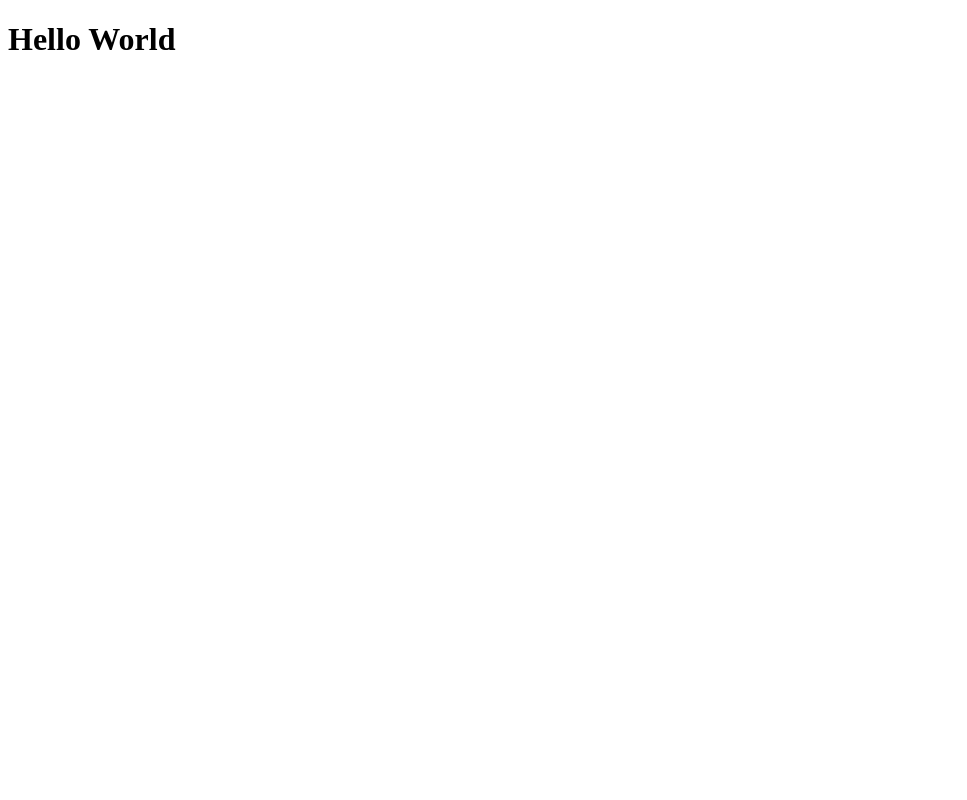
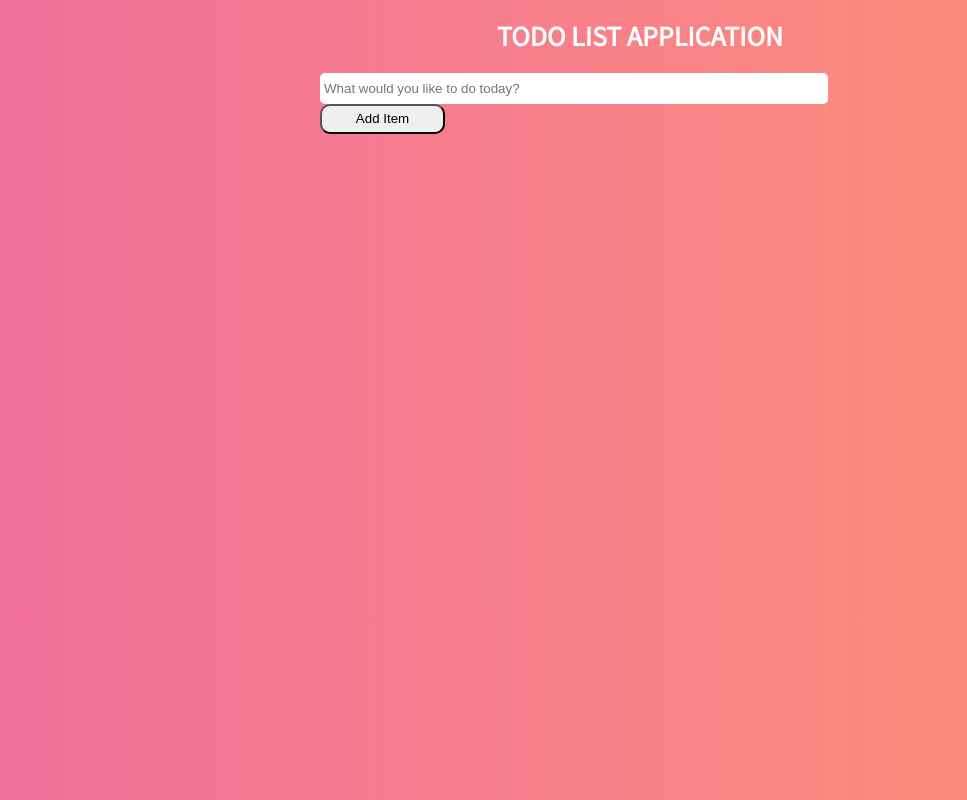
Before and after one commit to smazydev/todo-application, a React (Create React App) app: page / in a window 1280 px wide. Shown: the whole page, without its empty margins (0-967 px from the left). Built offline with nearby package versions, Linux system fonts and the light colour scheme.

Commit message:
Added gradient background to application and made AddItemToList Component

```diff
--- a/src/App.css
+++ b/src/App.css
@@ -0,0 +1,33 @@
+.App {
+
+    width: 100%;
+    margin:  auto auto;
+    height: 600px;
+}
+
+.Title {
+    text-align: center;
+    color: white;
+    text-transform: uppercase;
+    font-size: 25px;
+}
+
+.FormContainer {
+    width: 50%;
+    margin: 20px auto 0px auto;
+}
+
+.AddItemToList {
+    width: 500px;
+    margin-right: 25px;
+    border-radius: 5px;
+    height: 25px;
+    color: white;
+    border: 2px solid white;
+}
+
+.AddItemBtn {
+    height: 30px;
+    border-radius: 10px;
+    width: 125px;
+}
--- a/src/App.js
+++ b/src/App.js
@@ -1,9 +1,15 @@
 import './App.css';
+import {AddItemToList} from './components/AddItemToList';
+import {ToDoListItem} from './components/ToDoListItem';
+
+
 
 function App() {
   return (
     <div className="App">
-      <h1>Hello World</h1>
+      <h1 className="Title">Todo List Application</h1>
+      <AddItemToList/>
+      <ToDoListItem/>
     </div>
   );
 }
--- /dev/null
+++ b/src/components/AddItemToList.js
@@ -0,0 +1,12 @@
+import React from 'react'
+
+export const AddItemToList = () => {
+    return (
+        <div className="FormContainer">
+            <form className="AddItemForm">
+                <input className="AddItemToList" type="text" htmlFor="ToDoListItem" placeholder="What would you like to do today?"></input>
+                <button className="AddItemBtn" type="submit">Add Item</button>
+            </form>
+        </div>
+    )
+}
--- /dev/null
+++ b/src/components/ToDoListItem.js
@@ -0,0 +1,9 @@
+import React from 'react'
+
+export const ToDoListItem = () => {
+    return (
+        <div>
+
+        </div>
+    )
+}
--- /dev/null
+++ b/src/index.css
@@ -0,0 +1,7 @@
+@import url('https://fonts.googleapis.com/css2?family=Noto+Sans+JP&display=swap');
+
+body {
+    margin:0;
+    font-family: 'Noto Sans JP', sans-serif;
+    background: linear-gradient(to right, rgb(242, 112, 156), rgb(255, 148, 114));
+}
--- a/src/index.js
+++ b/src/index.js
@@ -1,6 +1,8 @@
 import React from 'react';
 import ReactDOM from 'react-dom';
 import App from './App';
+import './index.css';
+
 
 ReactDOM.render(
   <React.StrictMode>
```
